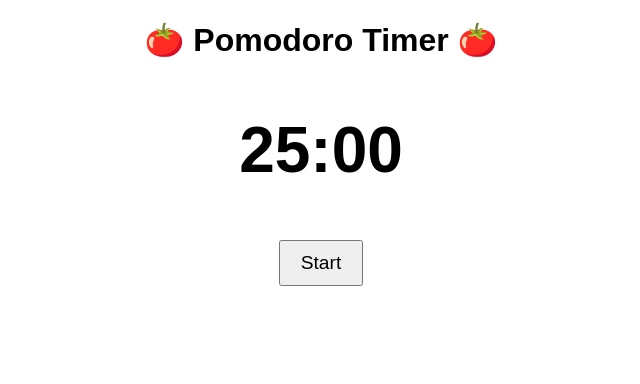
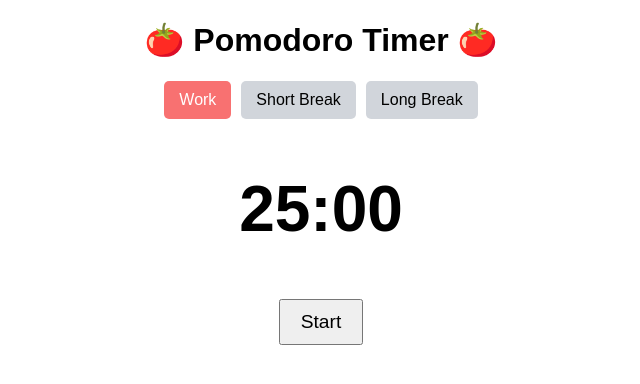
Before and after one commit to Maxibear18/pomodorotimer, a React (Create React App) app in the folder pomodoro-timer/: page / in a window 1280 px wide. Shown: the top 384 px of the page, without its empty margins (319-959 px from the left). Built offline with nearby package versions, Linux system fonts and the light colour scheme.

Commit message:
added different timers for short break and long break

```diff
--- a/pomodoro-timer/src/Timer.js
+++ b/pomodoro-timer/src/Timer.js
@@ -1,54 +1,83 @@
 import React, { useState, useEffect, useRef } from "react";
 
 const Timer = () => {
-  const [secondsLeft, setSecondsLeft] = useState(25 * 60);
+  const WORK_TIME = 25 * 60;
+  const SHORT_BREAK = 5 * 60;
+  const LONG_BREAK = 15 * 60;
+
+  const [secondsLeft, setSecondsLeft] = useState(WORK_TIME);
   const [isRunning, setIsRunning] = useState(false);
+  const [activeMode, setActiveMode] = useState("work");
   const intervalRef = useRef(null);
   const alarmRef = useRef(null);
 
   useEffect(() => {
     if (isRunning) {
       intervalRef.current = setInterval(() => {
-        setSecondsLeft(prev => {
+        setSecondsLeft((prev) => {
           if (prev <= 1) {
             clearInterval(intervalRef.current);
             setIsRunning(false);
-            if (alarmRef.current) {
-              alarmRef.current.play();
-            }
+            if (alarmRef.current) alarmRef.current.play();
             return 0;
           }
           return prev - 1;
         });
       }, 1000);
     }
-
     return () => clearInterval(intervalRef.current);
   }, [isRunning]);
 
   const startTimer = () => {
-    if (!isRunning) {
-      setIsRunning(true);
+    if (!isRunning) setIsRunning(true);
+  };
+
+  const switchMode = (mode) => {
+    clearInterval(intervalRef.current);
+    setIsRunning(false);
+    setActiveMode(mode);
+
+    if (mode === "work") {
+      setSecondsLeft(WORK_TIME);
+    } else if (mode === "short") {
+      setSecondsLeft(SHORT_BREAK);
+    } else if (mode === "long") {
+      setSecondsLeft(LONG_BREAK);
     }
   };
 
   const formatTime = (secs) => {
     const minutes = Math.floor(secs / 60);
     const seconds = secs % 60;
-    return `${String(minutes).padStart(2, '0')}:${String(seconds).padStart(2, '0')}`;
+    return `${String(minutes).padStart(2, "0")}:${String(seconds).padStart(2, "0")}`;
   };
 
   return (
     <div style={{ textAlign: "center", fontFamily: "Arial" }}>
-      <h1>🍅 Pomodoro Timer 🍅 </h1>
+      <h1>🍅 Pomodoro Timer 🍅</h1>
+      <div style={{ marginBottom: "20px" }}>
+        <button onClick={() => switchMode("work")} style={getModeStyle(activeMode === "work")}>Work</button>
+        <button onClick={() => switchMode("short")} style={getModeStyle(activeMode === "short")}>Short Break</button>
+        <button onClick={() => switchMode("long")} style={getModeStyle(activeMode === "long")}>Long Break</button>
+      </div>
       <h2 style={{ fontSize: "4rem" }}>{formatTime(secondsLeft)}</h2>
       <button onClick={startTimer} style={{ padding: "10px 20px", fontSize: "1.2rem" }}>
         Start
       </button>
-      {/* Hidden audio element */}
       <audio ref={alarmRef} src="/alarm.mp3" />
     </div>
   );
 };
 
+const getModeStyle = (isActive) => ({
+  padding: "10px 15px",
+  margin: "0 5px",
+  fontSize: "1rem",
+  backgroundColor: isActive ? "#f87171" : "#d1d5db",
+  border: "none",
+  borderRadius: "5px",
+  cursor: "pointer",
+  color: isActive ? "white" : "black",
+});
+
 export default Timer;
```
